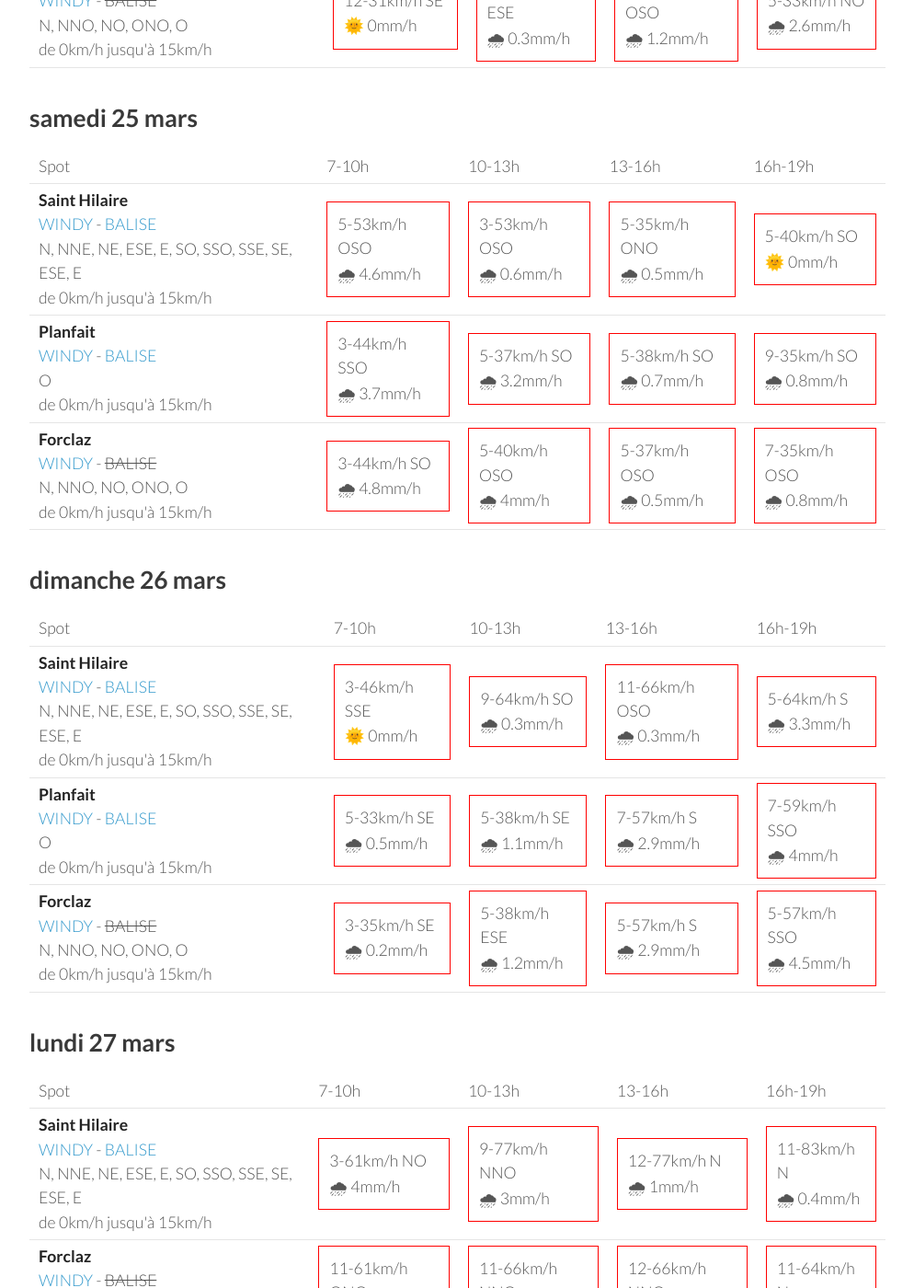
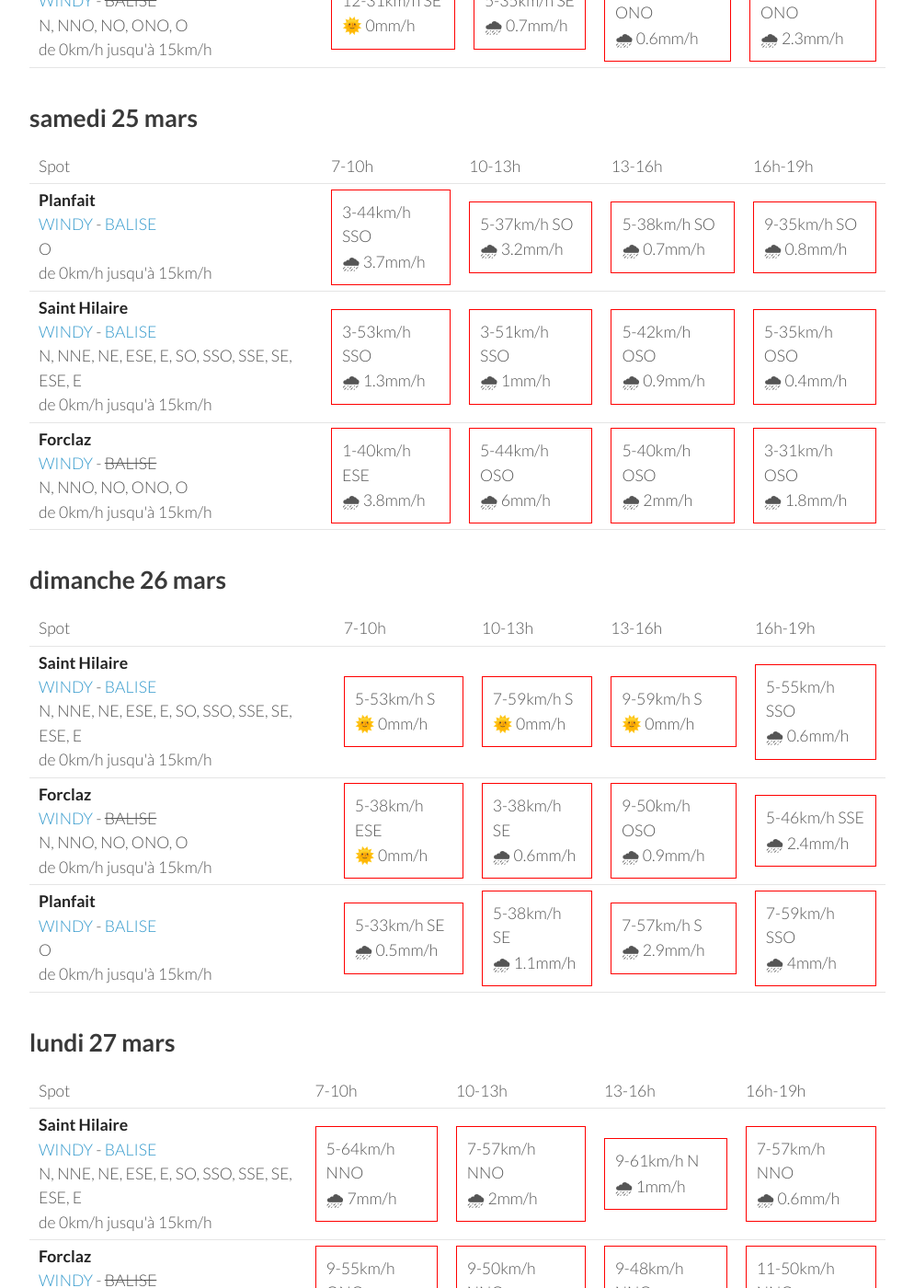
Before and after one commit to parapente-dans-le-nord/parapente-dans-le-nord.github.io, a Jekyll site: the page built from alpes_nord.markdown, in a window 1280 px wide and 1400 px high, scrolled down 1648 px. Shown: the whole window at 92% size, without its empty margins (26-1020 px from the left). Built offline with Jekyll 4.4.1, drawn with Linux system fonts in a browser that asks for light colours; some of the changed text lies outside the part shown.

Commit message:
update index.markdown

```diff
--- a/alpes_nord.markdown
+++ b/alpes_nord.markdown
@@ -124,9 +124,9 @@ page mise à jour le mercredi 22 mars 19:26
         <td><strong>Saint Hilaire</strong><br><a href="https://windy.com/45.307/5.888?45.087,5.889,9,m:eUFagkX">WINDY</a> - <span class=""><a href="http://www.balisemeteo.com/balise.php?idBalise=61">BALISE</a> </span><br> <span class="vent-favorable">N, NNE, NE, ESE, E, SO, SSO, SSE, SE, ESE, E</span><br><span class="force-vent">de 0km/h jusqu'à 15km/h</span> </td>
 
             <td><div class="not-flyable"><p>7-24km/h SO</p><p>🌞 0mm/h</p></div></td>
-            <td><div class="not-flyable"><p>5-59km/h SSO</p><p>🌞 0mm/h</p></div></td>
-            <td><div class="not-flyable"><p>7-51km/h SSO</p><p>🌧 0.3mm/h</p></div></td>
-            <td><div class="not-flyable"><p>5-51km/h SSO</p><p>🌧 0.8mm/h</p></div></td>
+            <td><div class="not-flyable"><p>5-55km/h SO</p><p>🌞 0mm/h</p></div></td>
+            <td><div class="not-flyable"><p>7-53km/h S</p><p>🌧 0.5mm/h</p></div></td>
+            <td><div class="not-flyable"><p>7-51km/h SO</p><p>🌧 3mm/h</p></div></td>
 
 
     </tr>
@@ -134,9 +134,9 @@ page mise à jour le mercredi 22 mars 19:26
         <td><strong>Forclaz</strong><br><a href="https://windy.com/45.814/6.247?45.375,6.246,8,m:eVwaglz">WINDY</a> - <span class="no-balise"> BALISE </span><br> <span class="vent-favorable">N, NNO, NO, ONO, O</span><br><span class="force-vent">de 0km/h jusqu'à 15km/h</span> </td>
 
             <td><div class="not-flyable"><p>12-31km/h SE</p><p>🌞 0mm/h</p></div></td>
-            <td><div class="not-flyable"><p>1-38km/h ESE</p><p>🌧 0.3mm/h</p></div></td>
-            <td><div class="not-flyable"><p>1-33km/h OSO</p><p>🌧 1.2mm/h</p></div></td>
-            <td><div class="not-flyable"><p>5-33km/h NO</p><p>🌧 2.6mm/h</p></div></td>
+            <td><div class="not-flyable"><p>5-35km/h SE</p><p>🌧 0.7mm/h</p></div></td>
+            <td><div class="not-flyable"><p>3-35km/h ONO</p><p>🌧 0.6mm/h</p></div></td>
+            <td><div class="not-flyable"><p>3-33km/h ONO</p><p>🌧 2.3mm/h</p></div></td>
 
 
     </tr>
@@ -157,16 +157,6 @@ page mise à jour le mercredi 22 mars 19:26
       <td>16h-19h</td>
     </tr>
 <tr>
-        <td><strong>Saint Hilaire</strong><br><a href="https://windy.com/45.307/5.888?45.087,5.889,9,m:eUFagkX">WINDY</a> - <span class=""><a href="http://www.balisemeteo.com/balise.php?idBalise=61">BALISE</a> </span><br> <span class="vent-favorable">N, NNE, NE, ESE, E, SO, SSO, SSE, SE, ESE, E</span><br><span class="force-vent">de 0km/h jusqu'à 15km/h</span> </td>
-
-            <td><div class="not-flyable"><p>5-53km/h OSO</p><p>🌧 4.6mm/h</p></div></td>
-            <td><div class="not-flyable"><p>3-53km/h OSO</p><p>🌧 0.6mm/h</p></div></td>
-            <td><div class="not-flyable"><p>5-35km/h ONO</p><p>🌧 0.5mm/h</p></div></td>
-            <td><div class="not-flyable"><p>5-40km/h SO</p><p>🌞 0mm/h</p></div></td>
-
-
-    </tr>
-<tr>
         <td><strong>Planfait</strong><br><a href="https://windy.com/45.853/6.223?45.415,6.223,8">WINDY</a> - <span class=""><a href="https://www.openwindmap.org/PP496">BALISE</a> </span><br> <span class="vent-favorable">O</span><br><span class="force-vent">de 0km/h jusqu'à 15km/h</span> </td>
 
             <td><div class="not-flyable"><p>3-44km/h SSO</p><p>🌧 3.7mm/h</p></div></td>
@@ -177,12 +167,22 @@ page mise à jour le mercredi 22 mars 19:26
 
     </tr>
 <tr>
+        <td><strong>Saint Hilaire</strong><br><a href="https://windy.com/45.307/5.888?45.087,5.889,9,m:eUFagkX">WINDY</a> - <span class=""><a href="http://www.balisemeteo.com/balise.php?idBalise=61">BALISE</a> </span><br> <span class="vent-favorable">N, NNE, NE, ESE, E, SO, SSO, SSE, SE, ESE, E</span><br><span class="force-vent">de 0km/h jusqu'à 15km/h</span> </td>
+
+            <td><div class="not-flyable"><p>3-53km/h SSO</p><p>🌧 1.3mm/h</p></div></td>
+            <td><div class="not-flyable"><p>3-51km/h SSO</p><p>🌧 1mm/h</p></div></td>
+            <td><div class="not-flyable"><p>5-42km/h OSO</p><p>🌧 0.9mm/h</p></div></td>
+            <td><div class="not-flyable"><p>5-35km/h OSO</p><p>🌧 0.4mm/h</p></div></td>
+
+
+    </tr>
+<tr>
         <td><strong>Forclaz</strong><br><a href="https://windy.com/45.814/6.247?45.375,6.246,8,m:eVwaglz">WINDY</a> - <span class="no-balise"> BALISE </span><br> <span class="vent-favorable">N, NNO, NO, ONO, O</span><br><span class="force-vent">de 0km/h jusqu'à 15km/h</span> </td>
 
-            <td><div class="not-flyable"><p>3-44km/h SO</p><p>🌧 4.8mm/h</p></div></td>
-            <td><div class="not-flyable"><p>5-40km/h OSO</p><p>🌧 4mm/h</p></div></td>
-            <td><div class="not-flyable"><p>5-37km/h OSO</p><p>🌧 0.5mm/h</p></div></td>
-            <td><div class="not-flyable"><p>7-35km/h OSO</p><p>🌧 0.8mm/h</p></div></td>
+            <td><div class="not-flyable"><p>1-40km/h ESE</p><p>🌧 3.8mm/h</p></div></td>
+            <td><div class="not-flyable"><p>5-44km/h OSO</p><p>🌧 6mm/h</p></div></td>
+            <td><div class="not-flyable"><p>5-40km/h OSO</p><p>🌧 2mm/h</p></div></td>
+            <td><div class="not-flyable"><p>3-31km/h OSO</p><p>🌧 1.8mm/h</p></div></td>
 
 
     </tr>
@@ -205,10 +205,20 @@ page mise à jour le mercredi 22 mars 19:26
 <tr>
         <td><strong>Saint Hilaire</strong><br><a href="https://windy.com/45.307/5.888?45.087,5.889,9,m:eUFagkX">WINDY</a> - <span class=""><a href="http://www.balisemeteo.com/balise.php?idBalise=61">BALISE</a> </span><br> <span class="vent-favorable">N, NNE, NE, ESE, E, SO, SSO, SSE, SE, ESE, E</span><br><span class="force-vent">de 0km/h jusqu'à 15km/h</span> </td>
 
-            <td><div class="not-flyable"><p>3-46km/h SSE</p><p>🌞 0mm/h</p></div></td>
-            <td><div class="not-flyable"><p>9-64km/h SO</p><p>🌧 0.3mm/h</p></div></td>
-            <td><div class="not-flyable"><p>11-66km/h OSO</p><p>🌧 0.3mm/h</p></div></td>
-            <td><div class="not-flyable"><p>5-64km/h S</p><p>🌧 3.3mm/h</p></div></td>
+            <td><div class="not-flyable"><p>5-53km/h S</p><p>🌞 0mm/h</p></div></td>
+            <td><div class="not-flyable"><p>7-59km/h S</p><p>🌞 0mm/h</p></div></td>
+            <td><div class="not-flyable"><p>9-59km/h S</p><p>🌞 0mm/h</p></div></td>
+            <td><div class="not-flyable"><p>5-55km/h SSO</p><p>🌧 0.6mm/h</p></div></td>
+
+
+    </tr>
+<tr>
+        <td><strong>Forclaz</strong><br><a href="https://windy.com/45.814/6.247?45.375,6.246,8,m:eVwaglz">WINDY</a> - <span class="no-balise"> BALISE </span><br> <span class="vent-favorable">N, NNO, NO, ONO, O</span><br><span class="force-vent">de 0km/h jusqu'à 15km/h</span> </td>
+
+            <td><div class="not-flyable"><p>5-38km/h ESE</p><p>🌞 0mm/h</p></div></td>
+            <td><div class="not-flyable"><p>3-38km/h SE</p><p>🌧 0.6mm/h</p></div></td>
+            <td><div class="not-flyable"><p>9-50km/h OSO</p><p>🌧 0.9mm/h</p></div></td>
+            <td><div class="not-flyable"><p>5-46km/h SSE</p><p>🌧 2.4mm/h</p></div></td>
 
 
     </tr>
@@ -219,16 +229,6 @@ page mise à jour le mercredi 22 mars 19:26
             <td><div class="not-flyable"><p>5-38km/h SE</p><p>🌧 1.1mm/h</p></div></td>
             <td><div class="not-flyable"><p>7-57km/h S</p><p>🌧 2.9mm/h</p></div></td>
             <td><div class="not-flyable"><p>7-59km/h SSO</p><p>🌧 4mm/h</p></div></td>
-
-
-    </tr>
-<tr>
-        <td><strong>Forclaz</strong><br><a href="https://windy.com/45.814/6.247?45.375,6.246,8,m:eVwaglz">WINDY</a> - <span class="no-balise"> BALISE </span><br> <span class="vent-favorable">N, NNO, NO, ONO, O</span><br><span class="force-vent">de 0km/h jusqu'à 15km/h</span> </td>
-
-            <td><div class="not-flyable"><p>3-35km/h SE</p><p>🌧 0.2mm/h</p></div></td>
-            <td><div class="not-flyable"><p>5-38km/h ESE</p><p>🌧 1.2mm/h</p></div></td>
-            <td><div class="not-flyable"><p>5-57km/h S</p><p>🌧 2.9mm/h</p></div></td>
-            <td><div class="not-flyable"><p>5-57km/h SSO</p><p>🌧 4.5mm/h</p></div></td>
 
 
     </tr>
@@ -251,20 +251,20 @@ page mise à jour le mercredi 22 mars 19:26
 <tr>
         <td><strong>Saint Hilaire</strong><br><a href="https://windy.com/45.307/5.888?45.087,5.889,9,m:eUFagkX">WINDY</a> - <span class=""><a href="http://www.balisemeteo.com/balise.php?idBalise=61">BALISE</a> </span><br> <span class="vent-favorable">N, NNE, NE, ESE, E, SO, SSO, SSE, SE, ESE, E</span><br><span class="force-vent">de 0km/h jusqu'à 15km/h</span> </td>
 
-            <td><div class="not-flyable"><p>3-61km/h NO</p><p>🌧 4mm/h</p></div></td>
-            <td><div class="not-flyable"><p>9-77km/h NNO</p><p>🌧 3mm/h</p></div></td>
-            <td><div class="not-flyable"><p>12-77km/h N</p><p>🌧 1mm/h</p></div></td>
-            <td><div class="not-flyable"><p>11-83km/h N</p><p>🌧 0.4mm/h</p></div></td>
+            <td><div class="not-flyable"><p>5-64km/h NNO</p><p>🌧 7mm/h</p></div></td>
+            <td><div class="not-flyable"><p>7-57km/h NNO</p><p>🌧 2mm/h</p></div></td>
+            <td><div class="not-flyable"><p>9-61km/h N</p><p>🌧 1mm/h</p></div></td>
+            <td><div class="not-flyable"><p>7-57km/h NNO</p><p>🌧 0.6mm/h</p></div></td>
 
 
     </tr>
 <tr>
         <td><strong>Forclaz</strong><br><a href="https://windy.com/45.814/6.247?45.375,6.246,8,m:eVwaglz">WINDY</a> - <span class="no-balise"> BALISE </span><br> <span class="vent-favorable">N, NNO, NO, ONO, O</span><br><span class="force-vent">de 0km/h jusqu'à 15km/h</span> </td>
 
-            <td><div class="not-flyable"><p>11-61km/h ONO</p><p>🌧 4mm/h</p></div></td>
-            <td><div class="not-flyable"><p>11-66km/h NNO</p><p>🌧 2mm/h</p></div></td>
-            <td><div class="not-flyable"><p>12-66km/h NNO</p><p>🌧 1mm/h</p></div></td>
-            <td><div class="not-flyable"><p>11-64km/h N</p><p>🌧 0.7mm/h</p></div></td>
+            <td><div class="not-flyable"><p>9-55km/h ONO</p><p>🌧 4mm/h</p></div></td>
+            <td><div class="not-flyable"><p>9-50km/h NNO</p><p>🌧 3mm/h</p></div></td>
+            <td><div class="not-flyable"><p>9-48km/h NNO</p><p>🌧 0.7mm/h</p></div></td>
+            <td><div class="not-flyable"><p>11-50km/h NNO</p><p>🌧 0.8mm/h</p></div></td>
 
 
     </tr>
```
Also changed, not shown: other parts of alpes_nord.markdown (+1 -1 lines).
